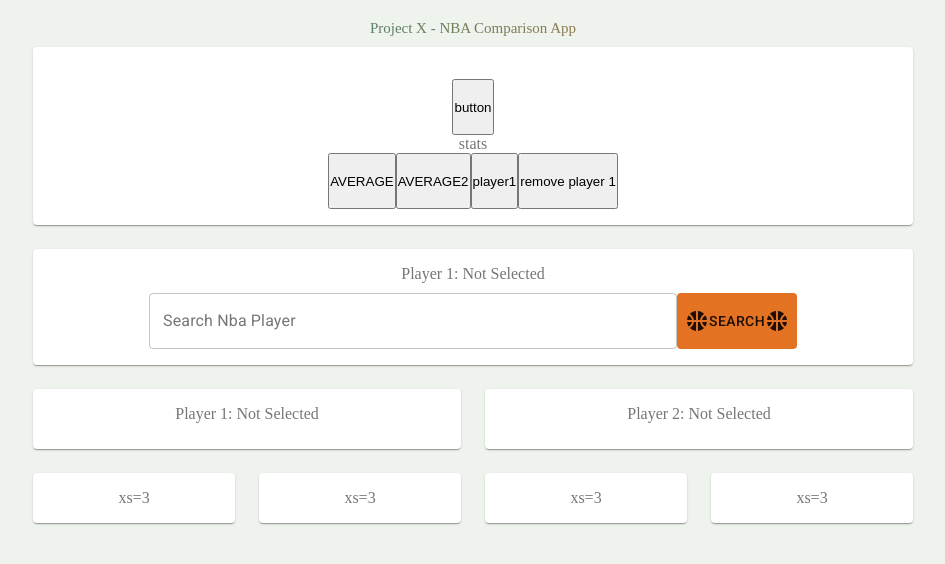
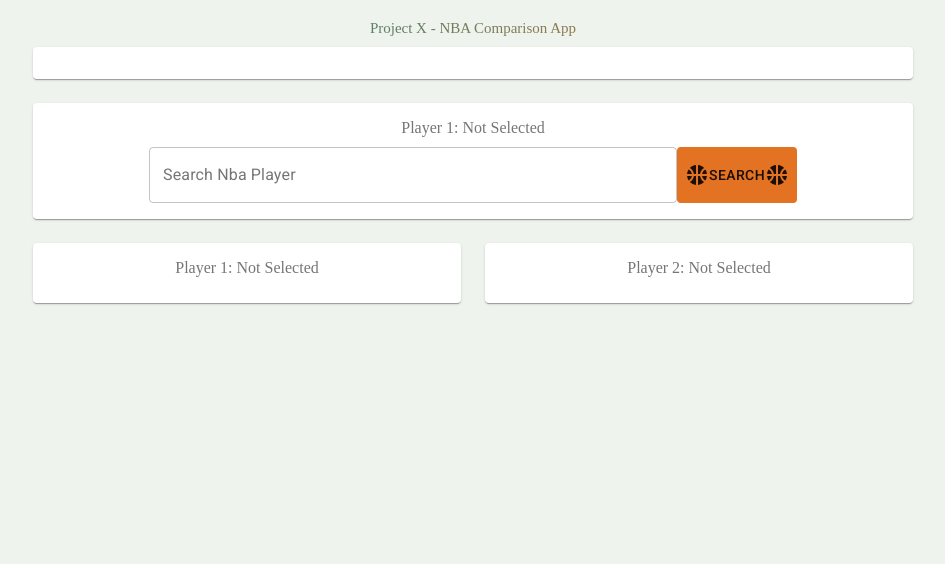
Before and after one commit to cmtran09/project-x, a React app: page / in a window 1280 px wide. Shown: the top 564 px of the page, without its empty margins (167-1112 px from the left). Built offline with nearby package versions, Linux system fonts and the light colour scheme.

Commit message:
basic layout added

```diff
--- a/src/components/ComparisonChart/ComparisonChart.js
+++ b/src/components/ComparisonChart/ComparisonChart.js
@@ -1,5 +1,5 @@
 import React, { useState, useEffect } from 'react'
-import { BarChart, Bar, Cell, XAxis, YAxis, CartesianGrid, Tooltip, Legend, } from 'recharts';
+import { BarChart, Bar, Cell, XAxis, YAxis, CartesianGrid, Tooltip, Legend, ResponsiveContainer } from 'recharts';
 import { BLANKAVG } from "../../constants/Constants.js"
 
 export default function ComparisonChart(props) {
@@ -70,11 +70,7 @@ export default function ComparisonChart(props) {
   }, [props.player2Data])
 
   return (
-    <div>
-      hello world this is comparisson chart component
-      <button onClick={() => console.log(props.player2Data)}>PROPS AVERAGE2</button>
-      <button onClick={() => console.log(props.player1Data)}>PROPS AVERAGE</button>
-      <button onClick={() => console.log(chartData)}>chart data from the comparison component AVERAGE</button>
+    <div className="chart">
       {chartData &&
         <BarChart
           width={900}
@@ -93,9 +89,6 @@ export default function ComparisonChart(props) {
             <Bar dataKey={props.player2.first_name} fill="#000E85" />
           }
         </BarChart>}
-      <button onClick={() => console.log(props.player2.first_name)}>props 2 data</button>
-      <button onClick={() => props.setPlayer2Data()}>remove 2</button>
-
     </div>
   )
 }
--- a/src/components/Player1SeasonAvg/Player1SeasonAvg.js
+++ b/src/components/Player1SeasonAvg/Player1SeasonAvg.js
@@ -18,43 +18,12 @@ export default function Player1SeasonAvg(props) {
       .then(resp => {
         props.setPlayer1Data(resp.data.data[0])
       })
-      // .then(console.log("player1Avg inside use effect", player1Avg))
       .catch(err => console.log(err))
   }, [])
-
-  // useEffect(() => {
-  //   if (player1Avg) {
-  //     addTochartData()
-  //   }
-  // }, [player1Avg])
-  // console.log("    emptyData[3][player1Name]", emptyData[3][player1Name])
-  // console.log(parseInt("27:51"))
-  // console.log("props.player1Data IMPORTANT", props.player1Data)
 
   return (
     <div>
       <p>{`plyer 1 : ${player1Name} AVG component`}</p>
-
-      <button onClick={() => console.log(props.player1Data)}>average in p1 comp AVERAGE2</button>
-
-      {/*
-      <button onClick={() => console.log(player1Avg)}>AVERAGE</button>
-      <button onClick={() => console.log(Object.entries(player1Avg))}> Object.entries(lebronAvg) log</button>
-    <button onClick={() => setOn(true)}>on</button>
-      <button onClick={() => addTochartData()}>runchart function</button>
-      <button onClick={() => console.log(emptyData)}>log emptyData</button>
-      <button onClick={() => console.log(chartData)}>log chartData</button>
-      {chartData && <BarChart width={600} height={300} data={chartData.slice(0, 1).concat(chartData.slice(3, 21))}
-        margin={{ top: 5, right: 30, left: 20, bottom: 5 }}>
-        <CartesianGrid strokeDasharray="3 3" />
-        <XAxis dataKey="name" />
-        <YAxis />
-        <Tooltip />
-        <Legend />
-        <Bar dataKey="pv" fill="#8884d8" />
-        <Bar dataKey={player1Name} fill="#82ca9d" />
-      </BarChart>}
-       */}
     </div>
 
   )
--- a/src/components/Player2SeasonAvg/Player2SeasonAvg.js
+++ b/src/components/Player2SeasonAvg/Player2SeasonAvg.js
@@ -34,9 +34,6 @@ export default function Player2SeasonAvg(props) {
   return (
     <div>
       <p>{`plyer 2 : ${player2Name} AVG component`}</p>
-
-      <button onClick={() => console.log(props.player2Data)}>average in p2 comp AVERAGE2</button>
-
     </div>
 
   )
--- a/src/components/SearchResult/SearchResult.js
+++ b/src/components/SearchResult/SearchResult.js
@@ -10,17 +10,19 @@ export default function SearchResult(props) {
       return (
         <ListItem key={i}>
           <div
-            className="list-results"
+            // className="list-results"
             onClick={() => {
               console.log(`${player.first_name} ${player.last_name}`)
               if (!props.player1Selected) {
                 props.setPlayer1(player)
                 props.setSearchResult(null)
                 props.setPlayer1Selected(true)
+                props.setPlayerSearch(undefined)
               } else {
                 props.setPlayer2(player)
                 props.setSearchResult(null)
                 props.setPlayer2Selected(true)
+                props.setPlayerSearch(undefined)
               }
             }}
             style={{ cursor: "pointer" }}
--- a/src/components/start/Start.js
+++ b/src/components/start/Start.js
@@ -22,7 +22,7 @@ const useStyles = makeStyles((theme) => ({
   root: {
     flexGrow: 1,
     width: '100%',
-    maxWidth: 550,
+    maxWidth: 600,
     backgroundColor: theme.palette.background.paper,
     position: 'relative',
     overflow: 'auto',
@@ -44,7 +44,7 @@ export default function Start() {
   const [player1Data, setPlayer1Data] = useState(null)
   const [player2Data, setPlayer2Data] = useState(null)
 
-  const [playerSearch, setPlayerSearch] = useState(null)
+  const [playerSearch, setPlayerSearch] = useState(undefined)
   const [searchResult, setSearchResult] = useState([])
 
   function getPlayer(e) {
@@ -70,42 +70,6 @@ export default function Start() {
       <Grid container spacing={3}>
         <Grid item xs={12}>
           <Paper className={classes.paper}>
-            <div className="list">
-              {searchResult &&
-                <List
-                  className={`${classes.root} list-results`}
-                >
-                  <SearchResult
-                    searchResult={searchResult}
-                    setPlayer1={setPlayer1}
-                    player1Selected={player1Selected}
-                    setPlayer1Selected={setPlayer1Selected}
-                    setPlayer2={setPlayer2}
-                    player2Selected={player2Selected}
-                    setPlayer2Selected={setPlayer2Selected}
-                    setSearchResult={setSearchResult}
-                  />
-                </List>
-              }
-            </div>
-            <button onClick={() => console.log(player1)}>button</button>
-            <p>stats</p>
-            {
-              player1 &&
-              <Player1SeasonAvg
-                player1={player1}
-                setPlayer1Data={setPlayer1Data}
-                player1Data={player1Data}
-              />
-            }
-            {
-              player2 &&
-              <Player2SeasonAvg
-                player2={player2}
-                setPlayer2Data={setPlayer2Data}
-                player2Data={player2Data}
-              />
-            }
             {
               player1Data &&
               <ComparisonChart
@@ -117,48 +81,48 @@ export default function Start() {
               // player2Data={!player2Data ? null : player2Data}
               />
             }
-
-            <button onClick={() => console.log(player1Data)}>AVERAGE</button>
-            <button onClick={() => console.log(player2Data)}>AVERAGE2</button>
-            <button onClick={() => console.log(player1)}>player1</button>
-            {
-              !player2Selected &&
-              <button onClick={() => {
-                setPlayer1Data(null)
-                setPlayer1(null)
-                setPlayer1Selected(false)
-              }}>remove player 1</button>
-            }
-            {
-              player2Selected &&
-              <button onClick={() => {
-                setPlayer2Data(null)
-                setPlayer2(null)
-                setPlayer2Selected(false)
-              }}>remove player 2</button>
-            }
           </Paper>
         </Grid>
-        {/* ================================== PLAYER 1 */}        <Grid item xs={!player1Selected ? 12 : 6}>
+        {/* ================================== PLAYER 1 */}
+        <Grid item xs={!player1Selected ? 12 : 6}>
           <Paper className={classes.paper}>
             {player1 && <Player1 player1={player1} /> || <p className="selected-player-txt"> Player 1: Not Selected</p>}
             <TextField
               id="player-search"
-              disabled={player1Selected && "disabled"}
+              disabled={player1Selected && true}
               label="Search Nba Player"
               variant="outlined"
               type="text"
               placeholder="Player 1"
               color="primary"
+              value={player1Selected ? `${player1.first_name} ${player1.last_name}` : playerSearch}
               onChange={handleChange} />
             <Button
               id="player-search-button"
-              disabled={player2Selected && "disabled"}
+              disabled={player1Selected && true}
               onClick={e => {
                 getPlayer(e)
               }
               }><SportsBasketballIcon />Search<SportsBasketballIcon />
             </Button>
+            {searchResult && !player1Selected &&
+              <List
+                className={`${classes.root} list-results`}
+                id="player1-search-result"
+              >
+                <SearchResult
+                  searchResult={searchResult}
+                  setPlayerSearch={setPlayerSearch}
+                  setPlayer1={setPlayer1}
+                  player1Selected={player1Selected}
+                  setPlayer1Selected={setPlayer1Selected}
+                  setPlayer2={setPlayer2}
+                  player2Selected={player2Selected}
+                  setPlayer2Selected={setPlayer2Selected}
+                  setSearchResult={setSearchResult}
+                />
+              </List>
+            }
             {player1Selected && !player2Selected &&
               <Button
                 id="player-search-button"
@@ -178,11 +142,12 @@ export default function Start() {
             {player2 && <Player2 player2={player2} /> || <p className="selected-player-txt"> Player 2: Not Selected</p>}
             <TextField
               id="player-search"
-              disabled={player2Selected && "disabled"}
+              disabled={player2Selected && true}
               label="Search Nba Player"
               variant="outlined"
               type="text"
               placeholder="Player 2"
+              value={player2Selected ? `${player2.first_name} ${player2.last_name}` : playerSearch}
               color="primary"
               onChange={handleChange} />
             <Button
@@ -193,6 +158,24 @@ export default function Start() {
               }
               }><SportsBasketballIcon />Search<SportsBasketballIcon />
             </Button>
+            {searchResult && player1Selected &&
+              <List
+                className={`${classes.root} list-results`}
+                id="player2-search-result"
+              >
+                <SearchResult
+                  searchResult={searchResult}
+                  setPlayer1={setPlayer1}
+                  player1Selected={player1Selected}
+                  setPlayer1Selected={setPlayer1Selected}
+                  setPlayerSearch={setPlayerSearch}
+                  setPlayer2={setPlayer2}
+                  player2Selected={player2Selected}
+                  setPlayer2Selected={setPlayer2Selected}
+                  setSearchResult={setSearchResult}
+                />
+              </List>
+            }
             {player2Selected &&
               <Button
                 id="player-search-button"
@@ -200,6 +183,7 @@ export default function Start() {
                   setPlayer2Data(null)
                   setPlayer2(null)
                   setPlayer2Selected(false)
+                  setPlayerSearch(undefined)
                 }
                 }>REMOVE
               </Button>
@@ -212,24 +196,26 @@ export default function Start() {
         <Grid item xs={6}>
           <Paper className={classes.paper}>
             {player1 && <Player1 player1={player1} /> || <p className="selected-player-txt"> Player 1: Not Selected</p>}
+            {player1 &&
+              <Player1SeasonAvg
+                player1={player1}
+                setPlayer1Data={setPlayer1Data}
+                player1Data={player1Data}
+              />
+            }
           </Paper>
         </Grid>
         <Grid item xs={6}>
           <Paper className={classes.paper}>
             {player2 && <Player2 player2={player2} /> || <p className="selected-player-txt"> Player 2: Not Selected</p>}
+            {player2 &&
+              <Player2SeasonAvg
+                player2={player2}
+                setPlayer2Data={setPlayer2Data}
+                player2Data={player2Data}
+              />
+            }
           </Paper>
-        </Grid>
-        <Grid item xs={3}>
-          <Paper className={classes.paper}>xs=3</Paper>
-        </Grid>
-        <Grid item xs={3}>
-          <Paper className={classes.paper}>xs=3</Paper>
-        </Grid>
-        <Grid item xs={3}>
-          <Paper className={classes.paper}>xs=3</Paper>
-        </Grid>
-        <Grid item xs={3}>
-          <Paper className={classes.paper}>xs=3</Paper>
         </Grid>
       </Grid>
 
--- a/src/styles/styles.scss
+++ b/src/styles/styles.scss
@@ -22,6 +22,28 @@ button {
 
 #player-search {
   width: 500px;
+}
+
+#player1-search-result {
+  // margin-left: 50%;
+  // display: block;
+  position: absolute;
+  left: 0;
+  right: 0;
+  margin: 0 auto;
+  // background-color: blue;
+  // text-align: center;
+}
+
+#player2-search-result {
+  // margin-left: 50%;
+  // display: block;
+  // position: absolute;
+  // left: 0;
+  // right: 0;
+  margin: 0 auto;
+  // background-color: blue;
+  // text-align: center;
 }
 
 #player-search-button{
@@ -50,5 +72,12 @@ button {
   margin: 5px 0 10px 0
 }
 
+.chart{
+  width: 900px;
+  height: 300px;
+  margin: 0 auto;
+// background-color: blue;
+}
+
 // background: rgb(227,114,34);
 // background: linear-gradient(163deg, rgba(227,114,34,1) 0%, rgba(7,136,147,1) 100%);
```
